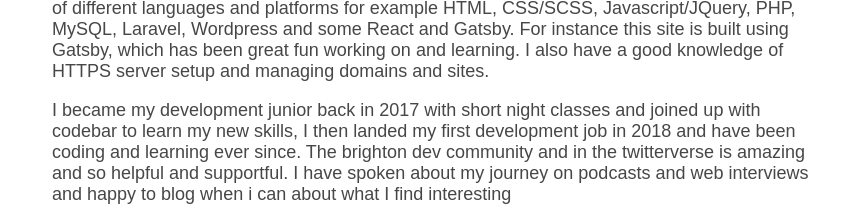
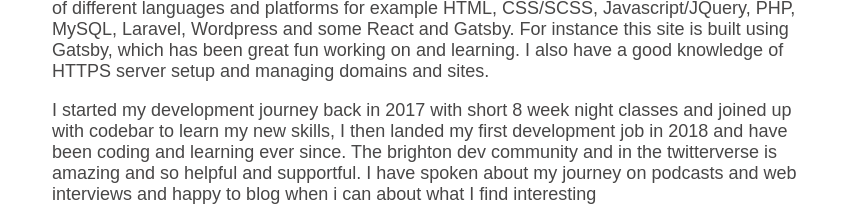
Before and after one commit to joshyhud/josh-hudson-new, a Gatsby site: page / in a window 1280 px wide. Shown: the part 557-777 px from the top of the page, without its empty margins (208-1061 px from the left). Built offline with nearby package versions, Linux system fonts and the light colour scheme; Gatsby itself is replaced by a stand-in of ours.

Commit message:
amended front page

```diff
--- a/src/pages/index.js
+++ b/src/pages/index.js
@@ -16,7 +16,7 @@ export default function Home({data}) {
     <div className={frontpageStyles.work}>
       <h1>About me</h1>
       <p> I am a Web Developer, working for digital agency <Link to="https://wearetilt.com">We Are Tilt</Link> in Brighton. I work with a range of different languages and platforms for example HTML, CSS/SCSS, Javascript/JQuery, PHP, MySQL, Laravel, Wordpress and some React and Gatsby. For instance this site is built using Gatsby, which has been great fun working on and learning. I also have a good knowledge of HTTPS server setup and managing domains and sites.</p>
-      <p> I became my development junior back in 2017 with short night classes and joined up with codebar to learn my new skills, I then landed my first development job in 2018 and have been coding and learning ever since. The brighton dev community and in the twitterverse is amazing and so helpful and supportful. I have spoken about my journey on podcasts and web interviews and happy to blog when i can about what I find interesting</p>
+      <p> I started my development journey back in 2017 with short 8 week night classes and joined up with codebar to learn my new skills, I then landed my first development job in 2018 and have been coding and learning ever since. The brighton dev community and in the twitterverse is amazing and so helpful and supportful. I have spoken about my journey on podcasts and web interviews and happy to blog when i can about what I find interesting</p>
       <p>If you would like to get in contact please reach out on twitter or use my contact form to drop me an email.</p>
       <Link className={frontpageStyles.more} to="/work">View my Work</Link>
     </div>
```
